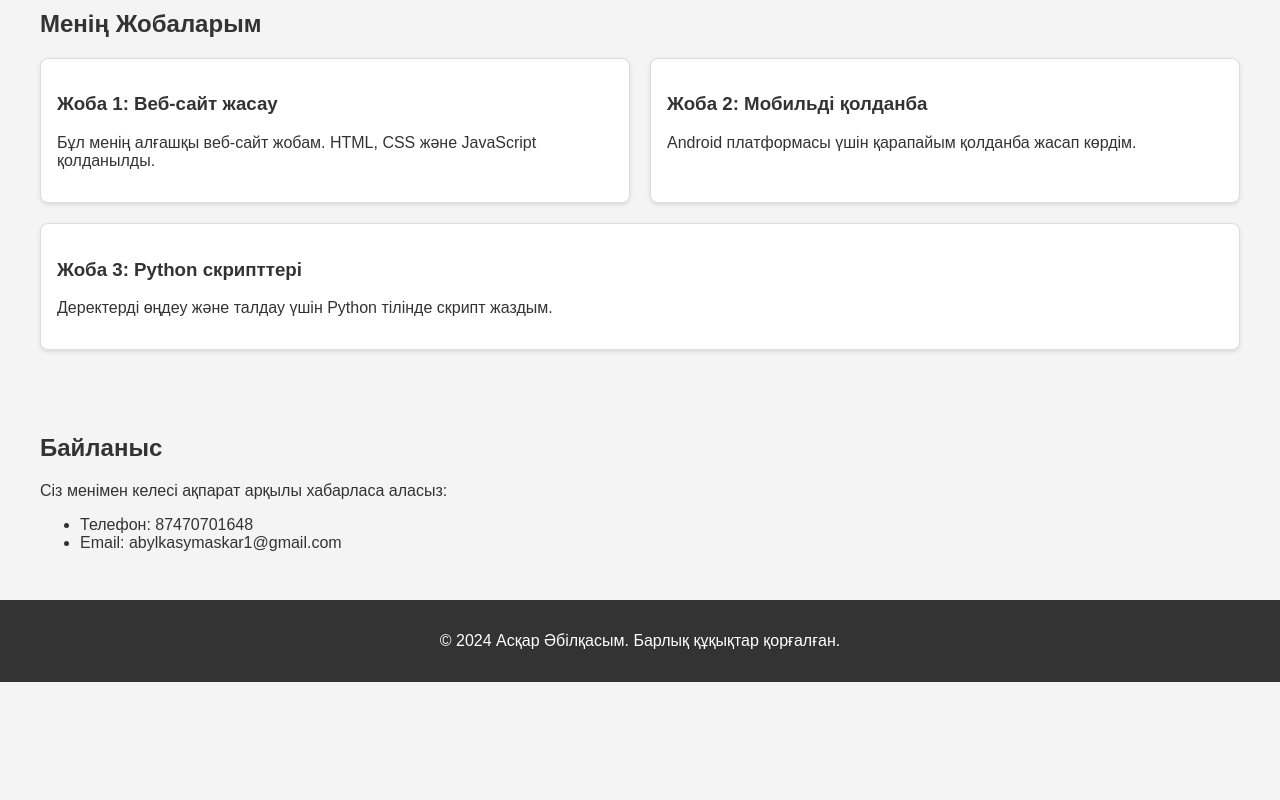
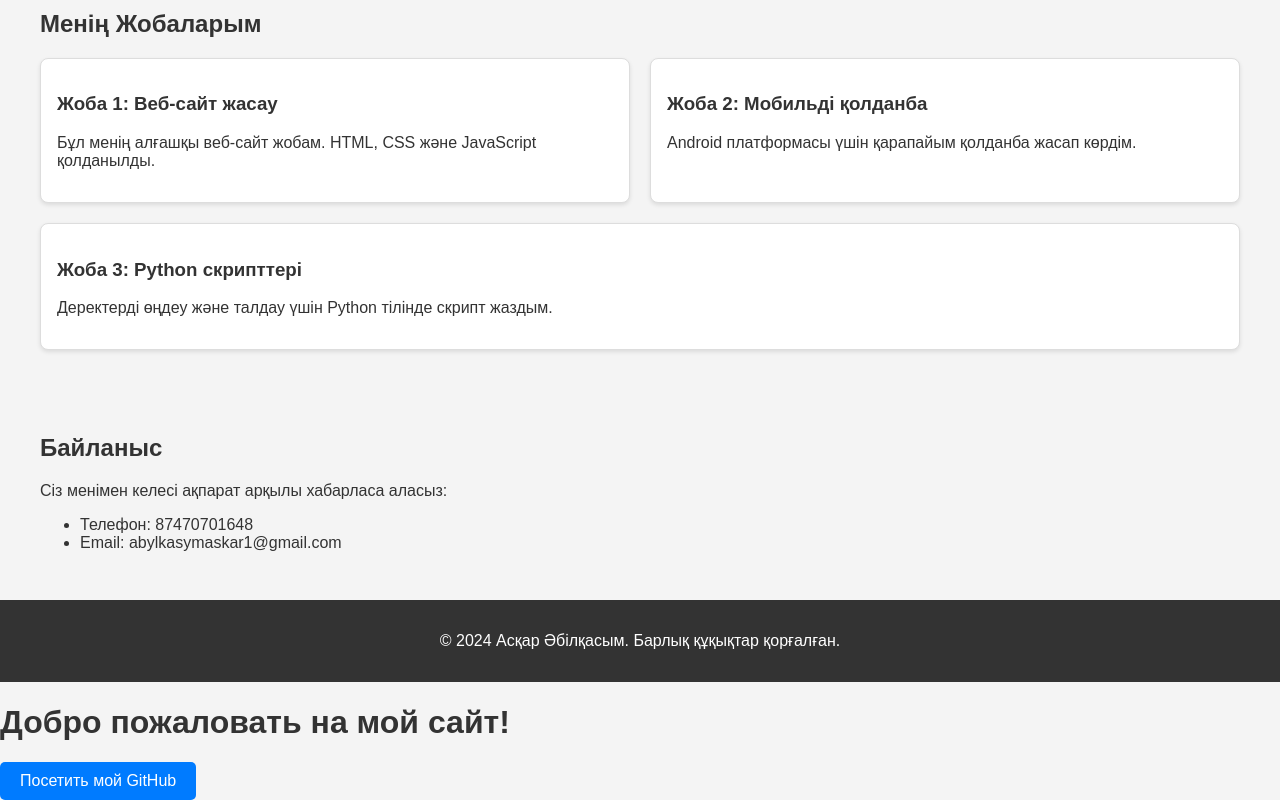
Before and after one commit to AskarAbylkasym/askar-abylkasym, a plain HTML site: page index.html in a window 1280 px wide. Shown: the part 366-1166 px from the top of the page. Before the commit the page ends 1048 px from the top, so only its background shows below. Drawn offline with Linux system fonts and the light colour scheme.

Commit message:
Update index.html

```diff
--- a/index.html
+++ b/index.html
@@ -98,3 +98,32 @@
     </footer>
 </body>
 </html>
+<!DOCTYPE html>
+<html lang="en">
+<head>
+    <meta charset="UTF-8">
+    <meta name="viewport" content="width=device-width, initial-scale=1.0">
+    <title>GitHub Pages Button</title>
+    <style>
+        .button {
+            display: inline-block;
+            padding: 10px 20px;
+            font-size: 16px;
+            color: #fff;
+            background-color: #007bff;
+            border: none;
+            border-radius: 5px;
+            text-decoration: none;
+            text-align: center;
+            cursor: pointer;
+        }
+        .button:hover {
+            background-color: #0056b3;
+        }
+    </style>
+</head>
+<body>
+    <h1>Добро пожаловать на мой сайт!</h1>
+    <a href="https://github.com/ваш-аккаунт/ваш-репозиторий" class="button">Посетить мой GitHub</a>
+</body>
+</html>
```
